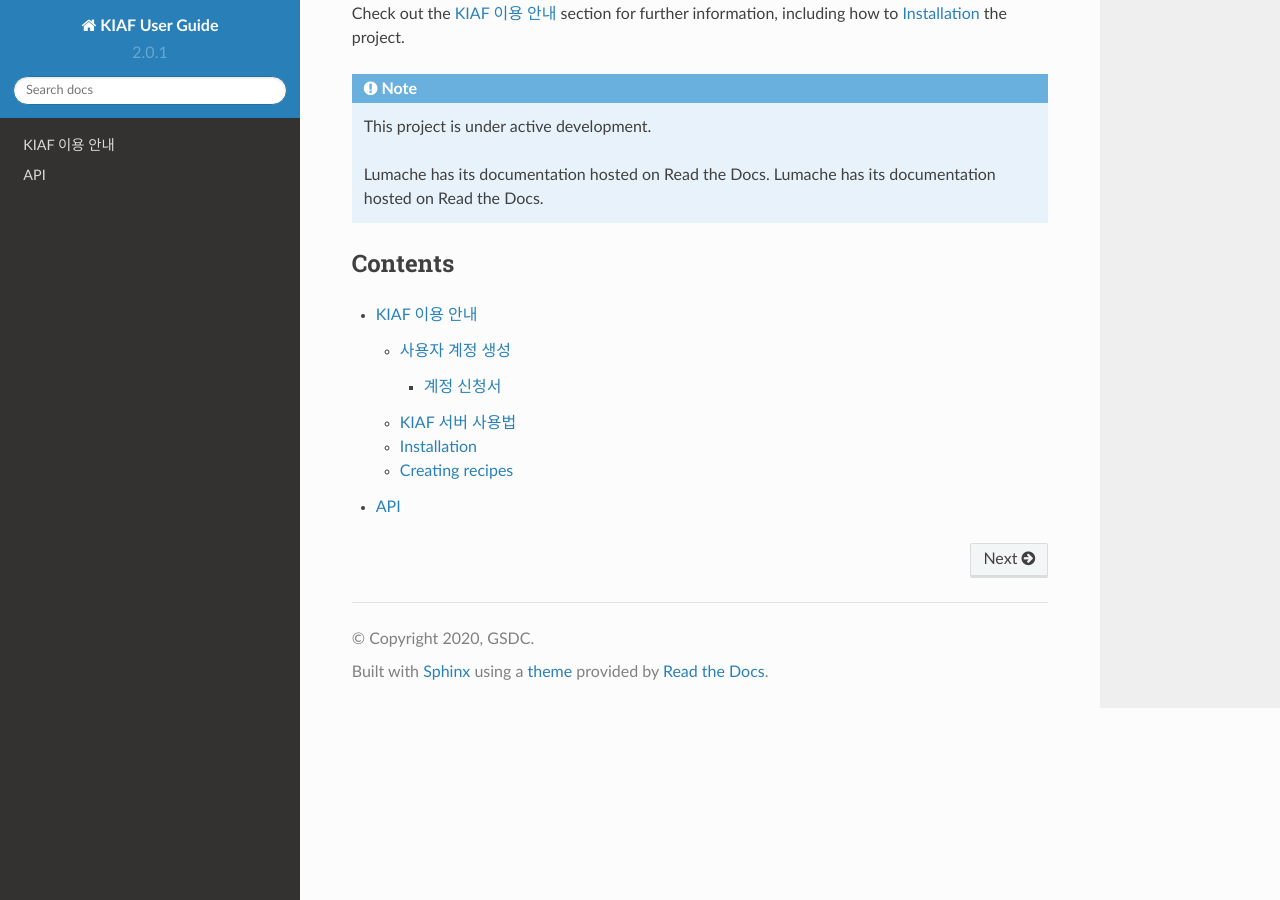
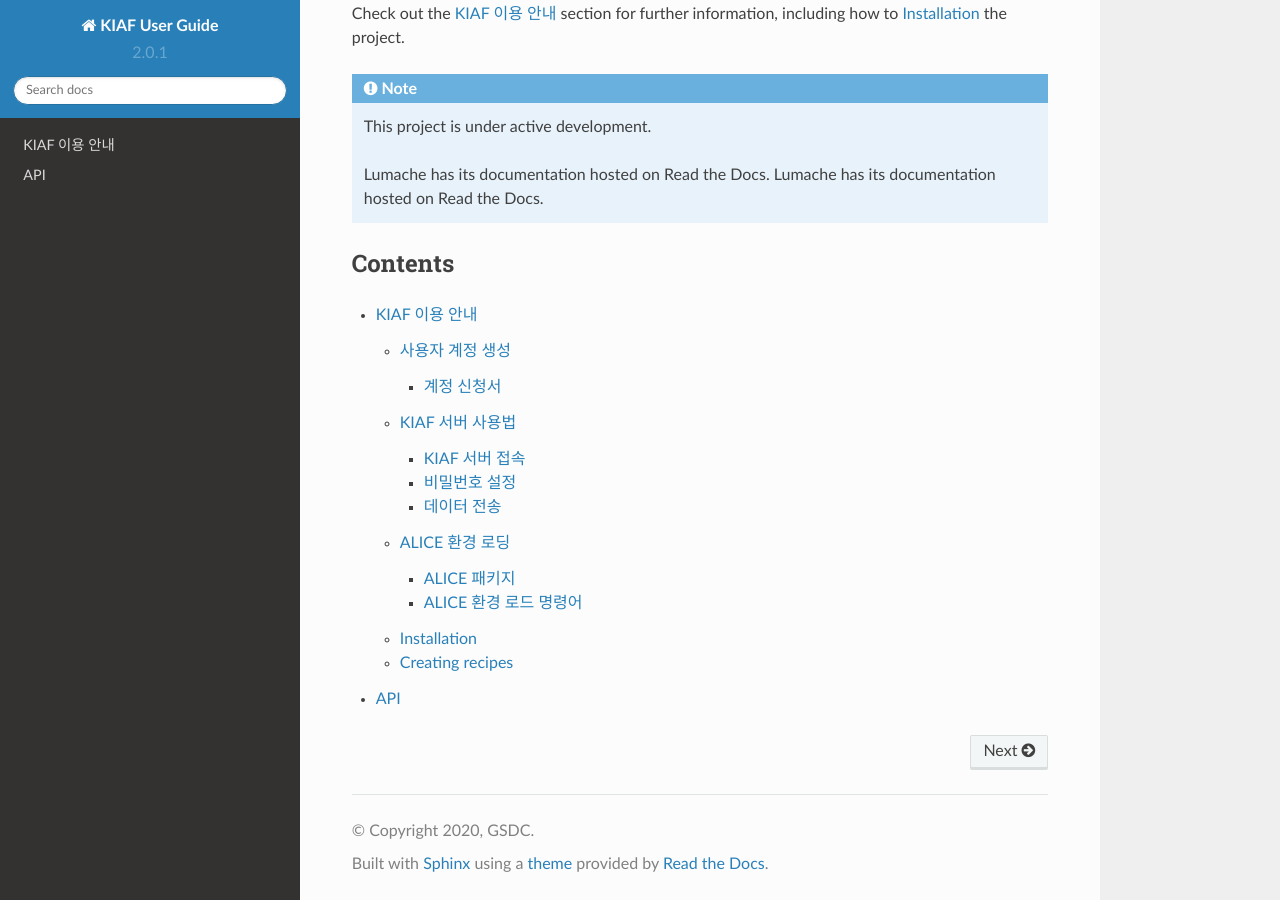
Before and after one commit to andiri/kiaf, a Sphinx documentation site: the page built from docs/source/index.rst, in a window 1280 px wide and 900 px high, scrolled down 550 px. Built offline with Sphinx 7.4.7 and the Read the Docs theme 2.0.0, drawn with Linux system fonts in a browser that asks for light colours; some of the changed lines change nothing that is shown.

Commit message:
Update usage.rst

```diff
--- a/docs/source/usage.rst
+++ b/docs/source/usage.rst
@@ -32,15 +32,114 @@
 1.1절을 따라 계정을 생성 한 이후 전달 받은 계정 정보를 통해 분석팜에 접속하고 비밀
 번호 설정, 데이터 복사등 기본적인 서버 사용법에 대해서 알아 보겠습니다.
 
-### KIAF 서버 접속 ###
+KIAF 서버 접속
+^^^^^^^^^^^^^^^^^^^
 
 사용자 계정 신청 절차를 따라 계정을 요청 하여 관리자로 부터 임시 비밀번호를 받으 면, 발급 받은 계정과 임시 비밀번호를 이용하여 KIAF 서버에 접속이 가능합니다.
-서버의 주소는 <url> 입니다.
+서버의 주소는 <kiaf_url> 입니다.
 서버의 보안을 위해 ssh 접속 포트를 ####번으로 설정되어 있습니다. (기본 접속 포트인 ##번 포트로는 접속이 불가능 합니다.)
-windows 환경에서는 putty2나 ssh secure shell client 등 ssh 접속 유틸리티를 이용하여 KIAF 서버에 접속이 가능 합니다.
+windows 환경에서는 putty나 ssh secure shell client 등 ssh 접속 유틸리티를 이용하여 KIAF 서버에 접속이 가능 합니다.
+
+.. note::
+
+   putty는 홈페이지(https://www.putty.org)를 통해서 무료로 다운로드가 가능합니다.
+
+
 리눅스 환경의 터미널에서 아래의 명령어와 옵션을 이용하면 KIAF 서버에 접속이 가능합니다.
 
-``ssh -p #### 계정명@<url>``
+.. code-block:: console
+   ssh -p #### 계정명@<kiaf_url>
+
+비밀번호 설정
+^^^^^^^^^^^^^^^^^^^
+
+계정을 발급받고 임시 비밀번호를 이용하여 KIAF에 처음 접속하면 비밀번호가 만료되 었다는 안내와 함께 비밀번호를 변경하라는 문구가 나타납니다.
+먼저 물어보는 것은 현재의 암호입니다.
+발급 받은 임시 비밀번호를 입력합니다.
+이후에 비밀번호 정책에 따른 새로운 비밀번호를 설정 합니다.
+새로운 비밀번호는 영문 대소문자, 숫자, 특수문자 등 4가지 모두를 혼용하여야 하며, 최소 8자 이상이여야 합니다.
+
+.. note::
+
+   위 규칙을 준수하더라도 보안상 취약하다고 판단되면 암호 설정 불가합니다. 사유와 함께 다시 설정하라는 문구가 나타니 다른 암호로 설정하시기 바랍니다.
+
+이때 비밀번호의 설정이 완료 되면 연결이 종료됩니다.
+다시 접속을 시도하여 새롭게 설정한 비밀번호를 입력하면 접속에 성공 합니다.
+
+.. note::
+
+   접속이 되면 첫 위치는 사용자의 홈 디렉토리 입니다. 사용자의 홈 디렉토리는 경로는 /alice/home/계정명 입니다.
+
+이후 패스워드 만료등의 이유로 비밀번호를 다시 변경하고자할때는 passwd 명령을 통해 비밀번호 변경이 가능합니다.
+
+.. code-block:: console
+
+   계정명: ̃/> ssh -p #### 계정명@<kiaf_url>
+   계정명@<kiaf_url>’s password:
+   Password expired. Change your password now.
+   Last login: Wed Jul 10 16:38:45 1970
+   WARNING: Your password has expired.
+   You must change your password now and login again!
+   Changing password for user kiaf_tester.
+   A valid password should be a mix of upper and lower case letters,
+   digits, and other characters. You can use a 8 character long
+   password with characters from these 4 classes.
+   Maximum of Consecutive Repeating Characters from Same Character Class is 3.
+   Current Password:
+   New password:
+   Retype new password:
+   passwd: all authentication tokens updated successfully.
+   Connection to <kiaf_url> closed.
+
+데이터 전송
+^^^^^^^^^^^^^^^^^
+
+일반적으로 사용하는 GUI환경이 아닌 KIAF과 본인의 워크스테이션간에 데이터를 전송 하려면 전송 툴이나 명령어를 사용하여야합니다.
+windows는 putty나 ssh secure shell client 등에서 제공하는 파일전송 툴을 이용하면 됩니다.
+리눅스 환경에서는 scp나 sftp 명령어를 이용합니다.
+
+.. code-block:: console
+   scp -P #### /path/to/src/file 계정명@<kiaf_url>:/path/to/dst/file
+
+ALICE 환경 로딩
+------------------------
+
+이 절에서는 지원이 가능한 패키지를 확인하고 패키지의 버전을 지정하여 지정한 버전의 ALICE 패키지 환경을 로드하는 방법까지 알아보겠습니다.
+
+.. _alicepackage:
+
+ALICE 패키지
+^^^^^^^^^^^^^^^^^^^^^^^
+
+ALICE 패키지는 CERN에서 배포하는 CVMFS 를 통해 제공 됩니다.
+따라서 KIAF에서 사 용가능한 AliRoot 및 AliPhysics의 버젼은 http://alimonitor.cern.ch/packages 에서 확인이 가능합니다.
+위 사이트를 통해 사용하고자 하는 버젼의 CVMFS status가 Avail- able인지 확인 하시기 바랍니다.
+사용이 불가능한 버젼을 지정한 경우 AliRoot를 실행하는 과정에서 에러가 발생하며 정상적으로 실행 되지 않습니다.
+사용하고자하는 버전을 결정한 뒤에는 KIAF의 개별 설정파일에서 해당 버전을 지정해 야 합니다.
+$HOME/.alice env/alice env.conf 파일을 vi, emacs 등의 텍스트 편집기를 통해 수정하면 사용하고자하는 버전이 지정됩니다.
+아래는 AliPhysics 설정 예시입니다.
+
+.. code-block:: console
+   export ALIPHYSICS_VERSION="vAN-20160328-1"
+
+다음은 AliRoot 설정 예시입니다.
+
+.. code-block:: console
+   export ALICE_ROOT_VERSION="v5-07-20-4"
+
+ALICE 환경 로드 명령어
+^^^^^^^^^^^^^^^^^^^^^^^^^^^^^^^
+
+ALICE 환경을 로드하는 과정은 kiafenv 명령어로 정의 되어 있습니다.
+이 명령어는 `alicepackage`_절에서 설정한 버전을 기반으로 ALICE 환경을 로드합니다.
+
+.. code-block:: console
+   [계정명@<kiaf_url>  ̃]$ kiafenv
+   Load the ALICE environment
+   Set the AliPhysics::vAN-20160328-1 environment
+
+이때 로드되는 환경의 AliRoot 혹은 AliPhysics의 버젼은 $HOME/.alice env/alice env.conf 에서 정의됩니다.
+
 
 .. _installation:
 
```
